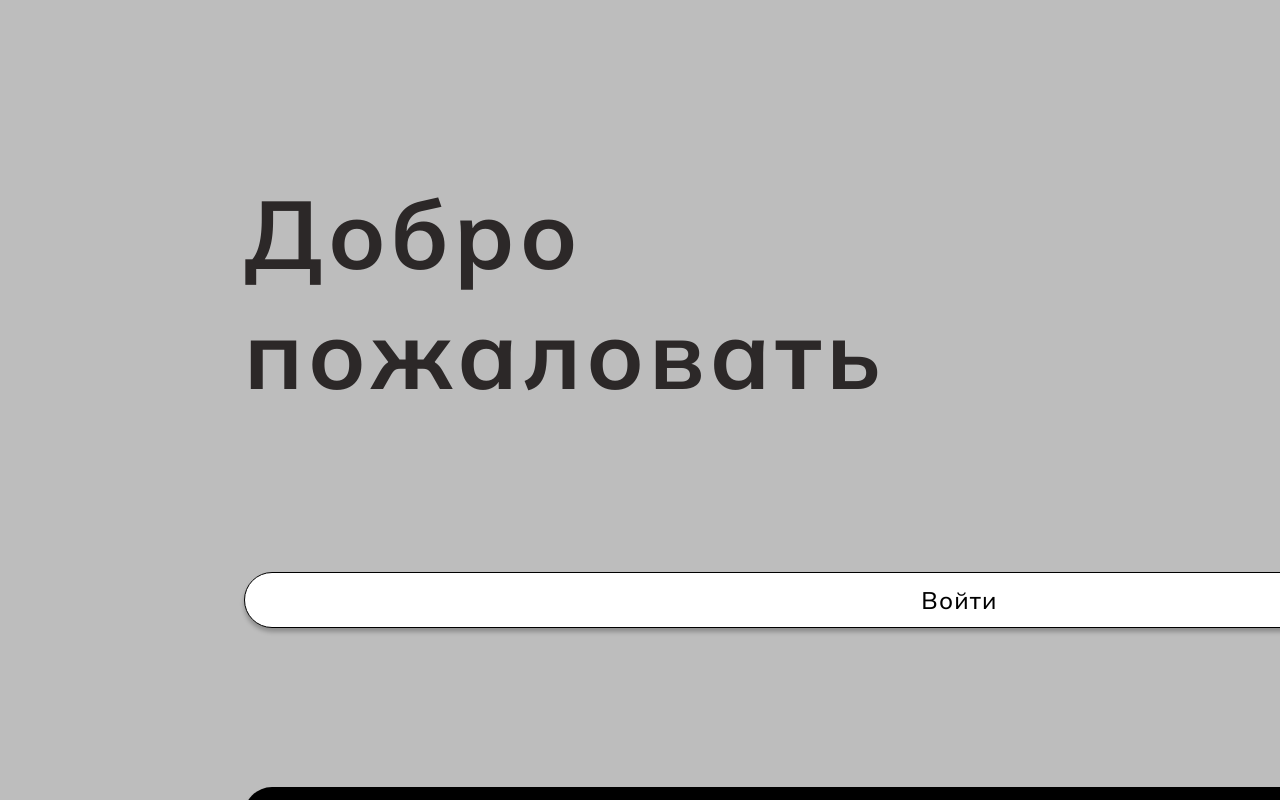
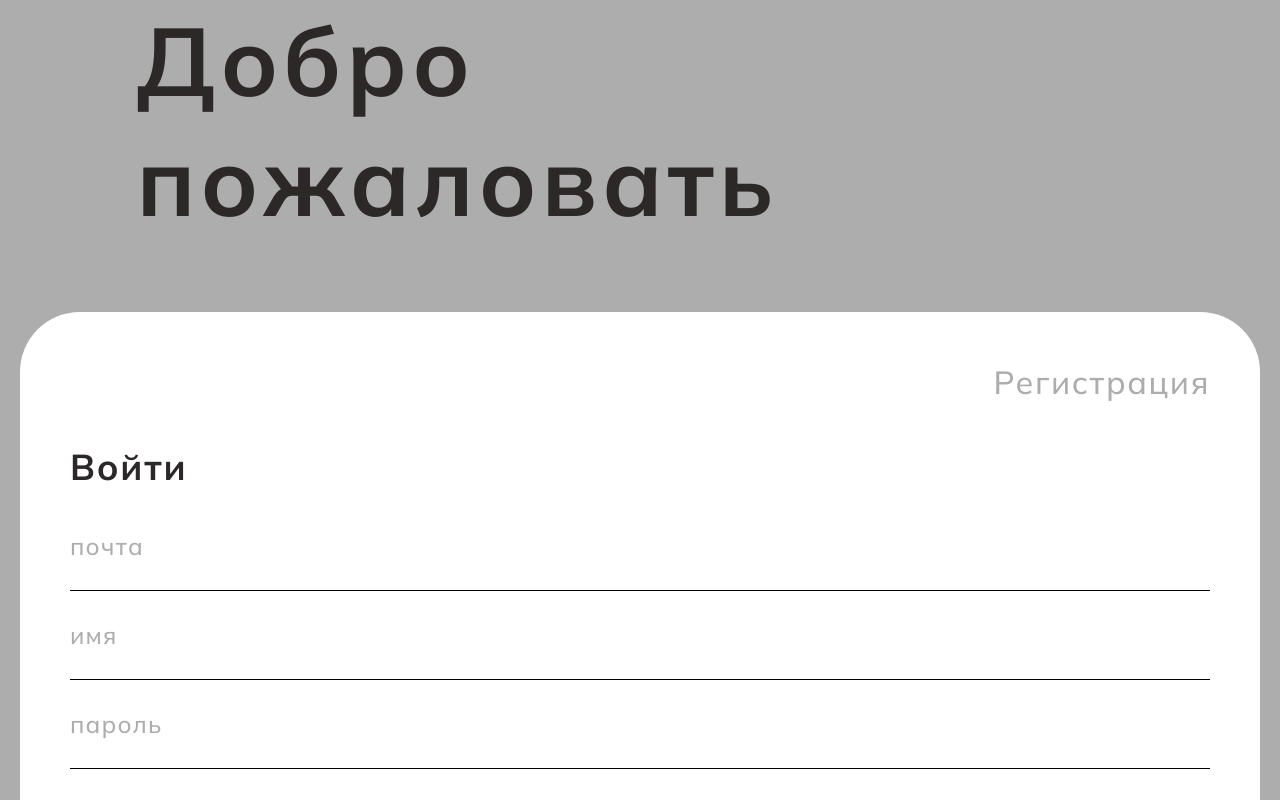
Before and after one commit to andresf-091/react_web_test, a React (Vite) app in the folder my-app/: page / in a window 1280 px wide. Built offline with nearby package versions, Linux system fonts and the light colour scheme.

Commit message:
Update App.tsx

```diff
--- a/my-app/src/App.tsx
+++ b/my-app/src/App.tsx
@@ -6,7 +6,7 @@ import Register from './components/Register/Register';
 const App: React.FC = () => {
   return (
     <div>
-      <Login />
+      <Register />
     </div>
   );
 };
```
